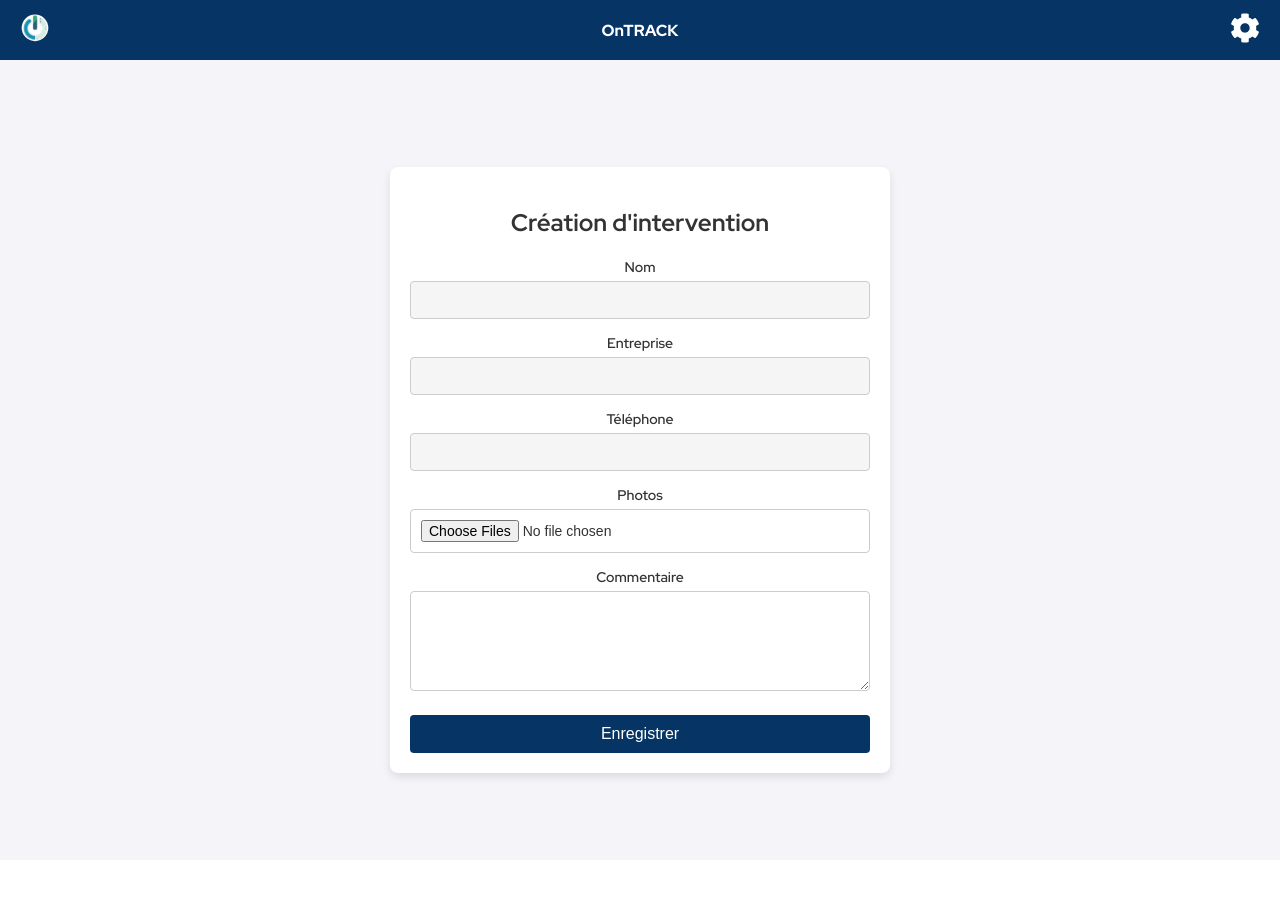
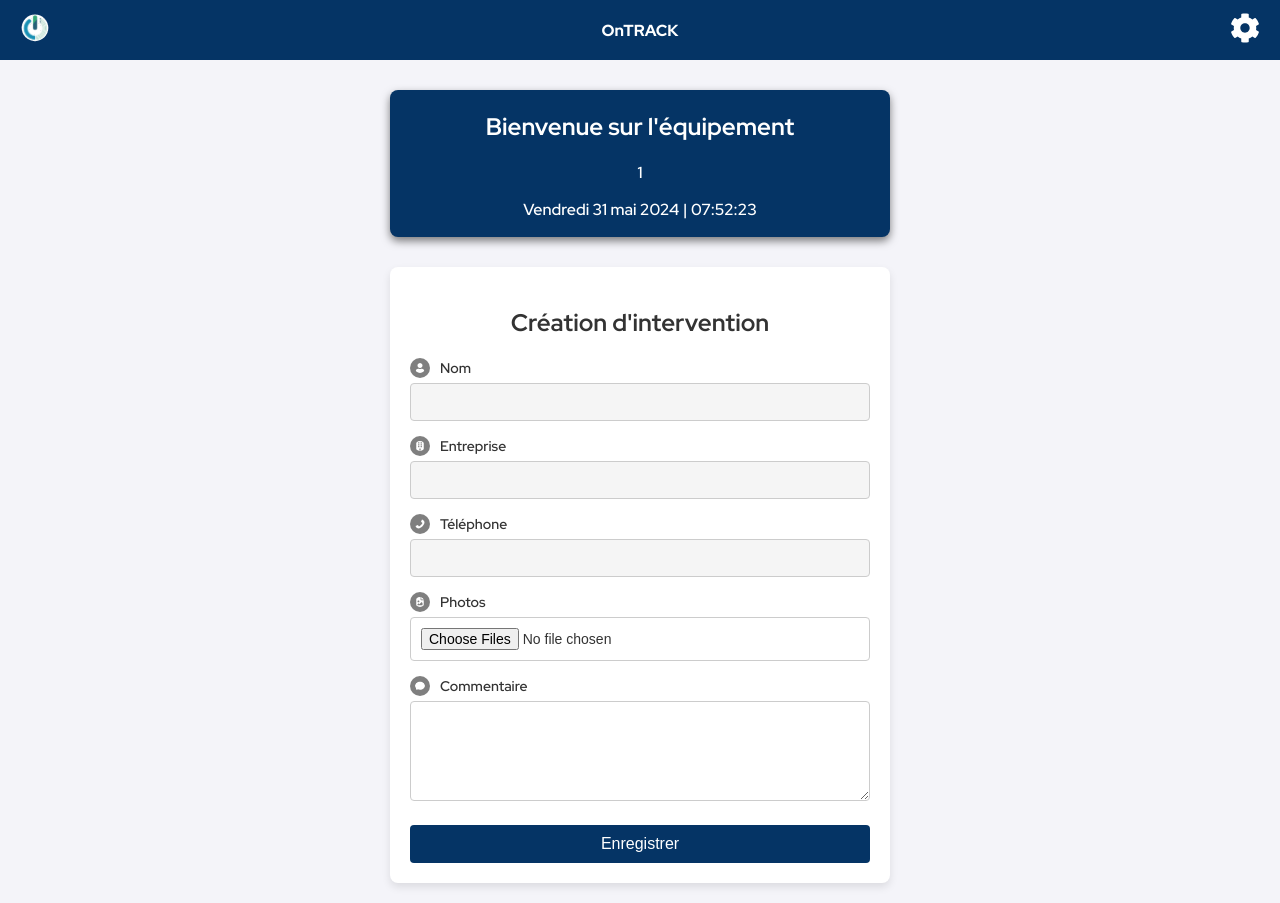
Before and after one commit to Astronaum/ontrackfront, a React (Create React App) app: page / in a window 1280 px wide. Before the commit the page ends 860 px from the top, so only its background shows below. Built offline with nearby package versions, Linux system fonts and the light colour scheme; no server answers.

Commit message:
Initial commit

```diff
--- a/src/InterventionForm.js
+++ b/src/InterventionForm.js
@@ -2,7 +2,7 @@ import React, { useState, useEffect } from 'react';
 import axios from 'axios';
 import { Link } from 'react-router-dom';
 import { useEquipement } from './EquipementContext';
-import { FaHistory } from 'react-icons/fa';
+import { FaHistory, FaUser, FaBuilding, FaPhone, FaFileImage, FaComment } from 'react-icons/fa';
 
 const InterventionForm = () => {
   const { equipmentId } = useEquipement();
@@ -138,7 +138,9 @@ const InterventionForm = () => {
         </div>
       )}
 
+      <WelcomeCard equipmentId={equipmentId} />
       <section style={styles.section}>
+
         {imageUrl && (
           <div style={styles.imageFrame}>
             <div style={styles.imageContainer}>
@@ -153,29 +155,84 @@ const InterventionForm = () => {
         <h1 style={styles.heading}>Création d'intervention</h1>
         <form onSubmit={handleSubmit} style={styles.form}>
           <div style={styles.formGroup}>
-            <label htmlFor="name" style={styles.label}>Nom</label>
+            <label htmlFor="name" style={styles.label}>
+              <FaUser style={styles.icon} />
+              <span style={styles.labelText}>Nom</span>
+            </label>
             <input id="name" name="name" type="text" required value={formData.name} onChange={handleChange} style={styles.input} />
           </div>
           <div style={styles.formGroup}>
-            <label htmlFor="company" style={styles.label}>Entreprise</label>
+            <label htmlFor="company" style={styles.label}>
+              <FaBuilding style={styles.icon} />
+              <span style={styles.labelText}>Entreprise</span>
+            </label>
             <input id="company" name="company" type="text" required value={formData.company} onChange={handleChange} style={styles.input} />
           </div>
           <div style={styles.formGroup}>
-            <label htmlFor="phone" style={styles.label}>Téléphone</label>
+            <label htmlFor="phone" style={styles.label}>
+              <FaPhone style={styles.icon} />
+              <span style={styles.labelText}>Téléphone</span>
+            </label>
             <input id="phone" name="phone" type="tel" required value={formData.phone} onChange={handleChange} style={styles.input} />
           </div>
           <div style={styles.formGroup}>
-            <label htmlFor="files" style={styles.label}>Photos</label>
+            <label htmlFor="files" style={styles.label}>
+              <FaFileImage style={styles.icon} />
+              <span style={styles.labelText}>Photos</span>
+            </label>
             <input id="files" name="files" type="file" multiple capture required onChange={handleChange} style={styles.inputFile} />
           </div>
           <div style={styles.formGroup}>
-            <label htmlFor="commentaire" style={styles.label}>Commentaire</label>
+            <label htmlFor="commentaire" style={styles.label}>
+              <FaComment style={styles.icon} />
+              <span style={styles.labelText}>Commentaire</span>
+            </label>
             <textarea id="commentaire" name="commentaire" value={formData.commentaire} onChange={handleChange} style={styles.textarea} />
           </div>
           <button type="submit" style={styles.button}>Enregistrer</button>
         </form>
       </section>
     </main>
+  );
+};
+
+const WelcomeCard = ({ equipmentId }) => {
+  const [currentDate, setCurrentDate] = useState(new Date());
+
+  useEffect(() => {
+    const intervalId = setInterval(() => {
+      setCurrentDate(new Date());
+    }, 1000);
+
+    return () => clearInterval(intervalId);
+  }, []);
+
+  const formattedDate = currentDate.toLocaleDateString('fr-FR', {
+    weekday: 'long',
+    year: 'numeric',
+    month: 'long',
+    day: 'numeric',
+  });
+
+  const formattedTime = currentDate.toLocaleTimeString('fr-FR', {
+    hour: '2-digit',
+    minute: '2-digit',
+    second: '2-digit',
+  });
+
+  const capitalizeFirstLetter = (string) => {
+    return string.charAt(0).toUpperCase() + string.slice(1);
+  };
+
+  const [day, ...restOfDate] = formattedDate.split(' ');
+  const formattedDateWithCapitalDay = [capitalizeFirstLetter(day), ...restOfDate].join(' ');
+
+  return (
+    <div style={styles.welcomeCard}>
+      <h2>Bienvenue sur l'équipement</h2>
+      <p>{equipmentId}</p>
+      <p>{formattedDateWithCapitalDay} | {formattedTime}</p>
+    </div>
   );
 };
 
@@ -221,7 +278,7 @@ const styles = {
     zIndex: '1',
   },
   icon: {
-    fontSize: '24px',
+    fontSize: '20px',
     color: 'white',
     backgroundColor: 'rgba(0, 0, 0, 0.5)',
     borderRadius: '50%',
@@ -235,10 +292,15 @@ const styles = {
     marginBottom: '15px',
   },
   label: {
-    display: 'block',
+    display: 'flex',
+    alignItems: 'center',
+    justifyContent: 'flex-start',
     marginBottom: '5px',
     fontSize: '14px',
     color: '#333',
+  },
+  labelText: {
+    marginLeft: '10px',
   },
   input: {
     width: '100%',
@@ -288,6 +350,18 @@ const styles = {
     backgroundColor: 'rgba(0, 0, 0, 0.5)',
     zIndex: 1000,
   },
+  welcomeCard: {
+    marginBottom: '10px',
+    padding: '1px',
+    backgroundColor: '#053465',
+    borderRadius: '8px',
+    maxWidth: '500px',
+    width: '100%',
+    textAlign: 'center',
+    boxShadow: '0 4px 8px rgba(0, 0, 0, 0.5)',
+    marginTop: '10px',
+    color: '#fff',
+  },
 };
 
 export default InterventionForm;
--- a/src/pages/historique.js
+++ b/src/pages/historique.js
@@ -1,18 +1,20 @@
 import React, { useState, useEffect } from 'react';
 import axios from 'axios';
-import { useEquipement } from '../EquipementContext'; // Import useEquipement hook
-import 'react-responsive-carousel/lib/styles/carousel.min.css'; // Import carousel styles
+import { useEquipement } from '../EquipementContext';
+import 'react-responsive-carousel/lib/styles/carousel.min.css';
 import { Carousel } from 'react-responsive-carousel';
+import { FaChevronDown, FaChevronUp } from 'react-icons/fa';
 
 const Historique = () => {
   const { equipmentId } = useEquipement();
   const [interventions, setInterventions] = useState([]);
+  const [showAll, setShowAll] = useState(false);
 
   useEffect(() => {
     const fetchInterventions = async () => {
       try {
         const response = await axios.get(`http://localhost:8000/api/interventions/${equipmentId}`);
-        console.log('Interventions response:', response.data); // Log the response data
+        console.log('Interventions response:', response.data);
         setInterventions(response.data);
       } catch (error) {
         console.error('Error fetching interventions:', error);
@@ -22,6 +24,8 @@ const Historique = () => {
     fetchInterventions();
   }, [equipmentId]);
 
+  const displayedInterventions = showAll ? interventions : interventions.slice(0, 2);
+
   return (
     <div style={styles.main}>
       <div style={styles.titleContainer}>
@@ -29,7 +33,7 @@ const Historique = () => {
         <span className="material-symbols-outlined" style={styles.icon}>history</span>
       </div>
       <div style={styles.cardsContainer}>
-        {interventions.map(intervention => (
+        {displayedInterventions.map(intervention => (
           <div key={intervention.id} style={styles.card}>
             <div style={styles.cardContent}>
               <h2>{intervention.name}</h2>
@@ -48,18 +52,28 @@ const Historique = () => {
           </div>
         ))}
       </div>
+      {interventions.length > 3 && (
+        <div style={styles.showMoreContainer}>
+          <button onClick={() => setShowAll(!showAll)} style={styles.showMoreButton}>
+            {showAll ? (
+              <>
+                Voir moins <FaChevronUp />
+              </>
+            ) : (
+              <>
+                Voir plus <FaChevronDown />
+              </>
+            )}
+          </button>
+        </div>
+      )}
     </div>
   );
 };
 
 const styles = {
-  main:{
+  main: {
     backgroundColor: '#f4f4f9',
-  },
-  container: {
-    display: 'flex',
-    flexDirection: 'column',
-    alignItems: 'center',
     padding: '20px',
   },
   titleContainer: {
@@ -96,7 +110,7 @@ const styles = {
     boxShadow: '0 4px 8px rgba(0, 0, 0, 0.1)',
   },
   cardContent: {
-    textAlign: 'left', // Align text to the left
+    textAlign: 'left',
     marginBottom: '10px',
   },
   carousel: {
@@ -106,6 +120,21 @@ const styles = {
     width: '100%',
     height: 'auto',
   },
+  showMoreContainer: {
+    display: 'flex',
+    justifyContent: 'center',
+    marginTop: '20px',
+  },
+  showMoreButton: {
+    padding: '10px 20px',
+    fontSize: '16px',
+    color: '#fff',
+    backgroundColor: '#053465',
+    border: 'none',
+    borderRadius: '4px',
+    cursor: 'pointer',
+    transition: 'background-color 0.3s ease',
+  },
 };
 
 export default Historique;
```
